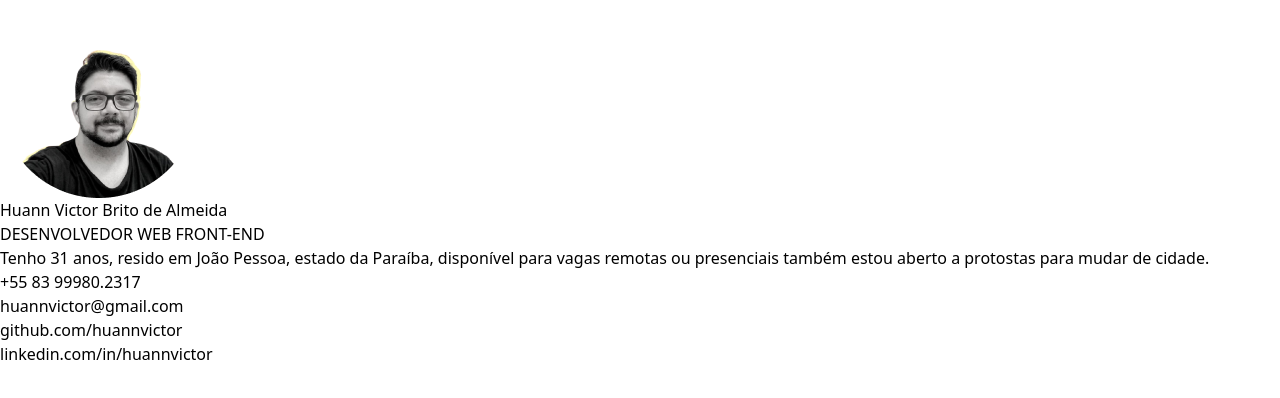
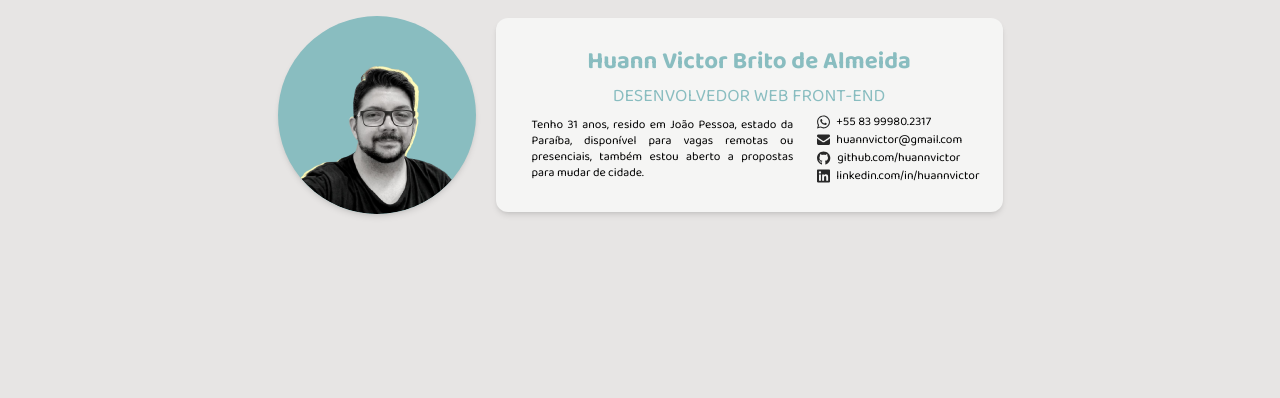
Before and after one commit to huannvictor/curriculo, a React (Create React App) app: page / in a window 1280 px wide. Shown: the top 398 px of the page. Built offline with nearby package versions, Linux system fonts and the light colour scheme.

Commit message:
Header component finished

```diff
--- a/public/index.html
+++ b/public/index.html
@@ -1,43 +1,19 @@
 <!DOCTYPE html>
-<html lang="en">
+<html lang="pt-BR">
   <head>
     <meta charset="utf-8" />
-    <link rel="icon" href="%PUBLIC_URL%/favicon.ico" />
     <meta name="viewport" content="width=device-width, initial-scale=1" />
-    <meta name="theme-color" content="#000000" />
     <meta
       name="description"
-      content="Web site created using create-react-app"
+      content="Currículo de Huann Almeida"
     />
-    <link rel="apple-touch-icon" href="%PUBLIC_URL%/logo192.png" />
-    <!--
-      manifest.json provides metadata used when your web app is installed on a
-      user's mobile device or desktop. See https://developers.google.com/web/fundamentals/web-app-manifest/
-    -->
-    <link rel="manifest" href="%PUBLIC_URL%/manifest.json" />
-    <!--
-      Notice the use of %PUBLIC_URL% in the tags above.
-      It will be replaced with the URL of the `public` folder during the build.
-      Only files inside the `public` folder can be referenced from the HTML.
-
-      Unlike "/favicon.ico" or "favicon.ico", "%PUBLIC_URL%/favicon.ico" will
-      work correctly both with client-side routing and a non-root public URL.
-      Learn how to configure a non-root public URL by running `npm run build`.
-    -->
+    <link rel="preconnect" href="https://fonts.googleapis.com">
+    <link rel="preconnect" href="https://fonts.gstatic.com" crossorigin>
+    <link href="https://fonts.googleapis.com/css2?family=Baloo+2:wght@400;500;700&display=swap" rel="stylesheet">
     <title>React App</title>
   </head>
   <body>
     <noscript>You need to enable JavaScript to run this app.</noscript>
     <div id="root"></div>
-    <!--
-      This HTML file is a template.
-      If you open it directly in the browser, you will see an empty page.
-
-      You can add webfonts, meta tags, or analytics to this file.
-      The build step will place the bundled scripts into the <body> tag.
-
-      To begin the development, run `npm start` or `yarn start`.
-      To create a production bundle, use `npm run build` or `yarn build`.
-    -->
   </body>
 </html>
--- a/src/App.js
+++ /dev/null
@@ -1,26 +0,0 @@
-import avatarImg from "./assets/avatar.png"
-
-export function App() {
-  return (
-    <div className="App">
-      <header>
-        <img src={avatarImg} alt="imagem do perfil" />
-        <div>
-          <h1>Huann Victor Brito de Almeida</h1>
-          <h2>DESENVOLVEDOR WEB FRONT-END</h2>
-          <div>
-            <p>
-            Tenho 31 anos, resido em João Pessoa, estado da Paraíba, disponível para vagas remotas ou presenciais também estou aberto a protostas para mudar de cidade.
-            </p>
-            <ul>
-              <li>+55 83 99980.2317</li>
-              <li>huannvictor@gmail.com</li>
-              <li>github.com/huannvictor</li>
-              <li>linkedin.com/in/huannvictor</li>
-            </ul>
-          </div>
-        </div>
-      </header>
-    </div>
-  );
-}
--- /dev/null
+++ b/src/App.jsx
@@ -0,0 +1,9 @@
+import { Header } from "./components/Header";
+
+export function App() {
+  return (
+    <div className="App flex items-center justify-center w-screen p-4">
+      <Header />
+    </div>
+  );
+}
--- /dev/null
+++ b/src/components/Header.jsx
@@ -0,0 +1,75 @@
+import avatarImg from "../assets/avatar.png";
+import iconWhatsapp from "../assets/iconWhatsapp.svg"
+import iconEmail from "../assets/iconEmail.svg"
+import iconGitHub from "../assets/iconGitHub.svg"
+import iconLinkedIn from "../assets/iconLinkedIn.svg"
+
+const links = {
+  whatsapp: {
+    icon: iconWhatsapp,
+    alt: "ícone do whatsapp",
+    text: "+55 83 99980.2317",
+    url: "https://wa.me/5583999802317?text=Nos+interessamos+pelo+seu+curriculo+e+gostariamos+de+entrar+em+contato.",
+  },
+  email: {
+    icon: iconEmail,
+    alt: "ícone do email",
+    text: "huannvictor@gmail.com",
+    url: "mailto:huannvictor@gmail.com",
+  },
+  gitHub: {
+    icon: iconGitHub,
+    alt: "ícone do Github",
+    text: "github.com/huannvictor",
+    url: "https://www.github.com/huannvictor",
+  },
+  linkedIn: {
+    icon: iconLinkedIn,
+    alt: "ícone do linkedin",
+    text: "linkedin.com/in/huannvictor",
+    url: "https://www.linkedin.com/in/huannalmeida/",
+  },
+};
+
+export function Header() {
+  return (
+    <header className=" flex items-center gap-5">
+      <img
+        src={avatarImg}
+        alt="imagem do perfil"
+        className="shadow-md rounded-full bg-brand-500"
+      />
+      <div className=" flex flex-col justify-center items-center gap-1 max-w-lg bg-stone-100 rounded-xl py-7 px-9 shadow-md">
+        <h1 className=" text-2xl font-bold text-brand-500">
+          Huann Victor Brito de Almeida
+        </h1>
+        <h2 className=" text-lg text-brand-500">DESENVOLVEDOR WEB FRONT-END</h2>
+        <div className="flex items-center gap-6 w-[435px] text-xs">
+          <p className="text-justify">
+            Tenho 31 anos, resido em João Pessoa, estado da Paraíba, disponível
+            para vagas remotas ou presenciais, também estou aberto a propostas
+            para mudar de cidade.
+          </p>
+          <ul className="flex flex-col gap-0.5">
+            {
+              Object.entries(links).map(([key, item]) => {
+                return(
+                  <a
+                    key={key}
+                    href={item.url}
+                    target="_blank"
+                    rel="noreferrer"
+                    className="flex gap-1.5 hover:underline hover:underline-offset-4 hover:decoration-brand-500"
+                  >
+                    <img src={item.icon} alt={item.alt} />
+                    <p> {item.text} </p>
+                  </a>
+                )
+              })
+            }
+          </ul>
+        </div>
+      </div>
+    </header>
+  );
+}
--- a/src/index.css
+++ b/src/index.css
@@ -1,3 +1,9 @@
 @tailwind base;
 @tailwind components;
 @tailwind utilities;
+
+body{
+  font-family: "Baloo 2", sans-serif;
+  @apply
+    bg-stone-200
+}
--- a/src/index.js
+++ b/src/index.jsx
@@ -1,7 +1,8 @@
 import React from 'react';
 import ReactDOM from 'react-dom/client';
+import {App} from './App';
+
 import './index.css';
-import {App} from './App';
 
 const root = ReactDOM.createRoot(document.getElementById('root'));
 root.render(
--- a/tailwind.config.js
+++ b/tailwind.config.js
@@ -1,9 +1,14 @@
 module.exports = {
-  content: [
-    "./src/**/*.{js,jsx,ts,tsx}"
-  ],
+  content: ["./src/**/*.{js,jsx,ts,tsx}"],
   theme: {
-    extend: {},
+    extend: {
+      colors: {
+        brand: {
+          300: "#CADCDD",
+          500: "#89BDC0",
+        }
+      },
+    },
+    plugins: [],
   },
-  plugins: [],
-}
+};
```
